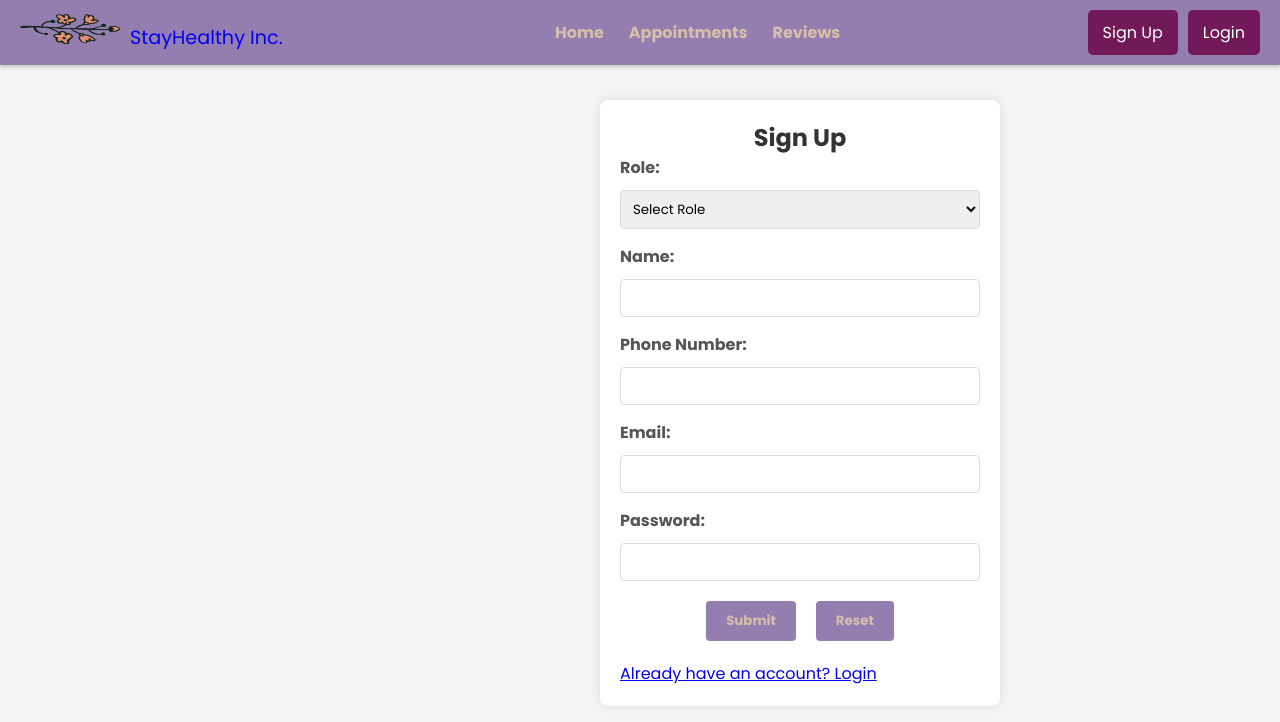
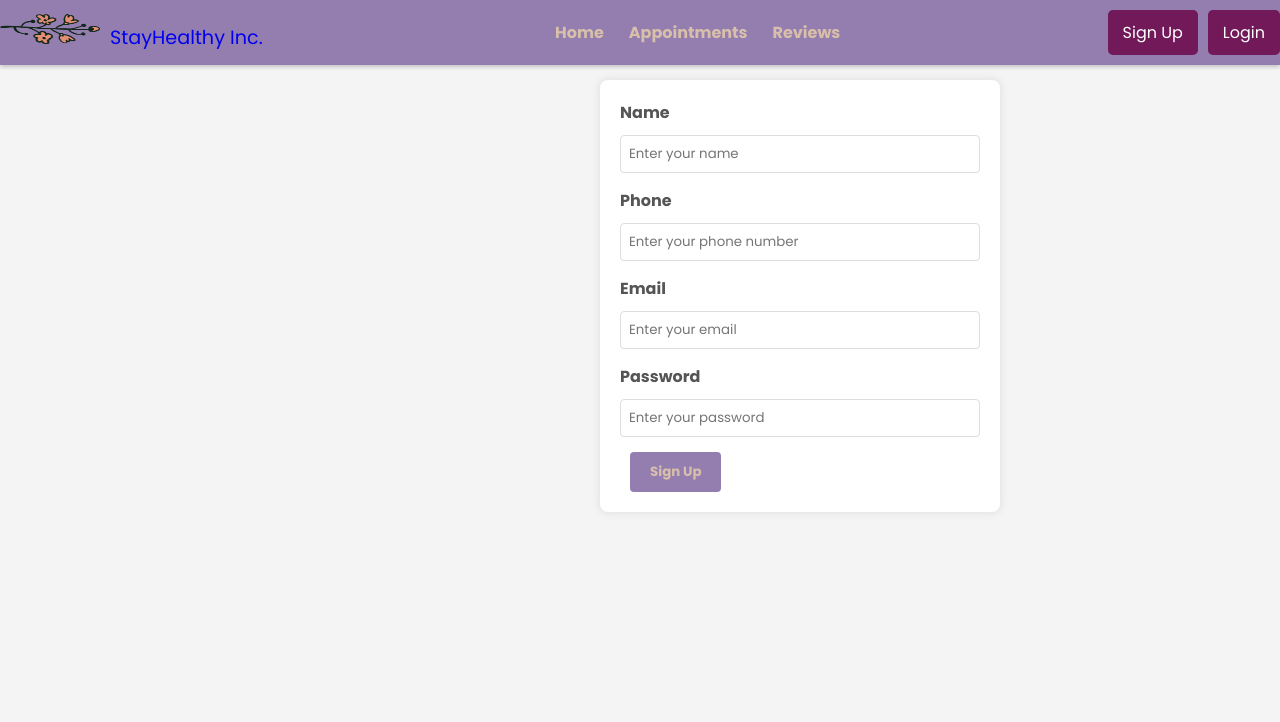
Before and after one commit to Whitneyyx00/med_app, a React (Create React App) app: page /signup in a window 1280 px wide. Shown: the top 722 px of the page. Built offline with nearby package versions, Linux system fonts and the light colour scheme.

Commit message:
Completed exercise 3 establish backend connectivity

```diff
--- a/src/Components/Navbar/Navbar.css
+++ b/src/Components/Navbar/Navbar.css
@@ -17,7 +17,14 @@ header {
     display: flex;
     align-items: center;
     justify-content: space-between;
-    padding: 0 20px;
+    padding: 10px 20px;
+    background-color: #947eb0;
+    position: fixed;
+    top: 0;
+    width: 100%;
+    z-index: 100;
+    padding: 10px 0;
+    box-shadow: 0 2px 4px rgba(0, 0, 0, 0.2);
 }
 
 .logo {
--- a/src/Components/Navbar/Navbar.js
+++ b/src/Components/Navbar/Navbar.js
@@ -1,11 +1,22 @@
 import React from 'react';
 import { Link } from 'react-router-dom';
+import logo from './logo.png';
 import './Navbar.css';
-import logo from './logo.png';
 
 function Navbar() {
+    const authToken = sessionStorage.getItem("auth-token");
+    const userEmail = sessionStorage.getItem("email");
+    const userName = userEmail ? userEmail.split('@')[0] : ''; // Extract name from email
+
+    const handleLogout = () => {
+        sessionStorage.removeItem("auth-token");
+        sessionStorage.removeItem("name");
+        sessionStorage.removeItem("phone");
+        sessionStorage.removeItem("email");
+        window.location.reload();
+    };
+
     return (
-        <header>
         <nav className="navbar">
             <div className="logo">
                 <Link to="/">
@@ -14,20 +25,24 @@ function Navbar() {
                 </Link>
             </div>
             <ul className="nav-links">
-            <li><Link to="/" className='nav-link'>Home</Link></li>
-            <li><Link to="/appointments" className='nav-link'>Appointments</Link></li>
-            <li><Link to="/reviews" className='nav-link'>Reviews</Link></li>
+                <li><Link to="/">Home</Link></li>
+                <li><Link to="/appointments">Appointments</Link></li>
+                <li><Link to="/reviews">Reviews</Link></li>
             </ul>
             <div className="auth-buttons" id="authButtons">
-            <Link to='/signup' className="signup-button">Sign Up</Link>
-            <Link to='/login' className="login-button">Login</Link>
-          </div>
-          <div className="user-greeting" id="userGreeting" style={{ display: 'none' }}>
-            <span id="userName"></span>
-            <button type="button" onClick={() => { alert('Logout'); }}>Logout</button>
+                {authToken ? (
+                    <>
+                        <span style={{ color: '#d8bfaa', marginRight: '10px' }}>Welcome, {userName}</span>
+                        <button type="button" onClick={handleLogout}>Logout</button>
+                    </>
+                ) : (
+                    <>
+                        <Link to="/signup" className="signup-button">Sign Up</Link>
+                        <Link to="/login" className="login-button">Login</Link>
+                    </>
+                )}
             </div>
         </nav>
-      </header>
     );
 }
 
--- a/src/Components/Sign_Up/Sign_Up.css
+++ b/src/Components/Sign_Up/Sign_Up.css
@@ -15,7 +15,7 @@ body {
     align-content: space-between;
 }
 
-.signup-container {
+.container {
     background-color: #fff;
     margin: 100px 600px;
     padding: 20px;
@@ -53,13 +53,13 @@ body {
     margin-top: 5px;
 }
 
-.form-buttons {
+button {
     text-align: center;
     margin-top: 20px;
     margin-bottom: 20px;
 }
 
-.form-buttons button {
+button {
     background-color: #947eb0; /* Teal */
     color: #D8BFAA; /* Beige */
     padding: 10px 20px;
@@ -70,6 +70,6 @@ body {
     margin: 0 10px;
 }
 
-.form-buttons button:hover {
+button:hover {
     background-color: #72195a; /* A darker shade of teal */
 }
--- a/src/Components/Sign_Up/Sign_Up.js
+++ b/src/Components/Sign_Up/Sign_Up.js
@@ -1,85 +1,79 @@
 import React, { useState } from 'react';
-import './Sign_Up.css';
+import './Sign_Up.css'
+import { useNavigate } from 'react-router-dom';
+import { API_URL } from '../../config';
 
-function SignUp() {
-    const [role, setRole] = useState('');
+const Sign_Up = () => {
     const [name, setName] = useState('');
+    const [email, setEmail] = useState('');
     const [phone, setPhone] = useState('');
-    const [email, setEmail] = useState('');
     const [password, setPassword] = useState('');
-    const [errors, setErrors] = useState({});
+    const [showerr, setShowerr] = useState('');
+    const navigate = useNavigate();
 
-    const validateForm = () => {
-        let tempErrors = {};
-        tempErrors.role = role ? "" : "Please select a role.";
-        tempErrors.name = name ? "" : "Name is required.";
-        tempErrors.phone = phone ? "" : "Phone number is required.";
-        tempErrors.email = email ? "" : "Email is required.";
-        tempErrors.password = password ? "" : "Password is required.";
-        setErrors({ ...tempErrors });
+    const register = async (e) => {
+        e.preventDefault();
 
-        return Object.values(tempErrors).every(x => x === "");
-    }
+        const response = await fetch(`${API_URL}/api/auth/register`, {
+            method: "POST",
+            headers: {
+                "Content-Type": "application/json",
+            },
+            body: JSON.stringify({
+                name: name,
+                email: email,
+                password: password,
+                phone: phone,
+            }),
+        });
 
-    const handleSubmit = (e) => {
-        e.preventDefault();
-        if (validateForm()) {
-            console.log('Form submitted:', { role, name, phone, email, password });
-            alert('Sign Up Successful!');
-            // Reset form fields
-            setRole('');
-            setName('');
-            setPhone('');
-            setEmail('');
-            setPassword('');
-            setErrors({});
+        const json = await response.json();
+        if (json.authtoken) {
+            sessionStorage.setItem("auth-token", json.authtoken);
+            sessionStorage.setItem("name", name);
+            sessionStorage.setItem("phone", phone);
+            sessionStorage.setItem("email", email);
+            navigate("/");
+            window.location.reload();
+        } else {
+            if (json.errors) {
+                for (const error of json.errors) {
+                    setShowerr(error.msg);
+                }
+            } else {
+                setShowerr(json.error);
+            }
         }
     };
 
     return (
-        <div className='signup-container'>
-            <h2>Sign Up</h2>
-            <form id='signupForm' onSubmit={handleSubmit}>
-                <div className='form-group'>
-                    <label htmlFor='role'>Role:</label>
-                    <select id='role' name='role' value={role} onChange={(e) => setRole(e.target.value)}>
-                        <option value=''>Select Role</option>
-                        <option value='patient'>Patient</option>
-                        <option value='doctor'>Doctor</option>
-                        <option value='admin'>Admin</option>
-                    </select>
-                    {errors.role && <div className='error'>{errors.role}</div>}
+        <div className="container" style={{ marginTop: '5%' }}>
+            <div className="signup-grid">
+                <div className="signup-form">
+                    <form method="POST" onSubmit={register}>
+                        <div className="form-group">
+                            <label htmlFor="name">Name</label>
+                            <input value={name} onChange={(e) => setName(e.target.value)} type="text" name="name" id="name" className="form-control" placeholder="Enter your name" aria-describedby="helpId" />
+                        </div>
+                        <div className="form-group">
+                            <label htmlFor="phone">Phone</label>
+                            <input value={phone} onChange={(e) => setPhone(e.target.value)} type="tel" name="phone" id="phone" className="form-control" placeholder="Enter your phone number" aria-describedby="helpId" />
+                        </div>
+                        <div className="form-group">
+                            <label htmlFor="email">Email</label>
+                            <input value={email} onChange={(e) => setEmail(e.target.value)} type="email" name="email" id="email" className="form-control" placeholder="Enter your email" aria-describedby="helpId" />
+                            {showerr && <div className="err" style={{ color: 'red' }}>{showerr}</div>}
+                        </div>
+                        <div className="form-group">
+                            <label htmlFor="password">Password</label>
+                            <input value={password} onChange={(e) => setPassword(e.target.value)} type="password" name="password" id="password" className="form-control" placeholder="Enter your password" aria-describedby="helpId" />
+                        </div>
+                        <button type="submit" className="btn btn-primary">Sign Up</button>
+                    </form>
                 </div>
-                <div className='form-group'>
-                    <label htmlFor='name'>Name:</label>
-                    <input type='text' id='name' name='name' value={name} onChange={(e) => setName(e.target.value)} />
-                    {errors.name && <div className='error'>{errors.name}</div>}
-                </div>
-                <div className='form-group'>
-                    <label htmlFor='phone'>Phone Number:</label>
-                    <input type='tel' id='phone' name='phone' value={phone} onChange={(e) => setPhone(e.target.value)} />
-                    {errors.phone && <div className='error'>{errors.phone}</div>}
-                </div>
-                <div className='form-group'>
-                    <label htmlFor='email'>Email:</label>
-                    <input type='email' id='email' name='email' value={email} onChange={(e) => setEmail(e.target.value)} />
-                    {errors.email && <div className='error'>{errors.email}</div>}
-                </div>
-                <div className='form-group'>
-                    <label htmlFor='password'>Password:</label>
-                    <input type='password' id='password' name='password' value={password} onChange={(e) => setPassword(e.target.value)} />
-                    {errors.password && <div className='error'>{errors.password}</div>}
-                </div>
-                <div className='form-buttons'>
-                    <button type='submit'>Submit</button>
-                    <button type='reset'>Reset</button>
-                </div>
-            </form>
-            <div className='login-link'>
-                <a href='/login'>Already have an account? Login</a>
             </div>
         </div>
     );
 }
 
-export default SignUp;
+export default Sign_Up;
```
Also changed, not shown: 1 other file (tests, documents, lock files or other folders). Lines whose indentation alone changed are shown as unchanged.
